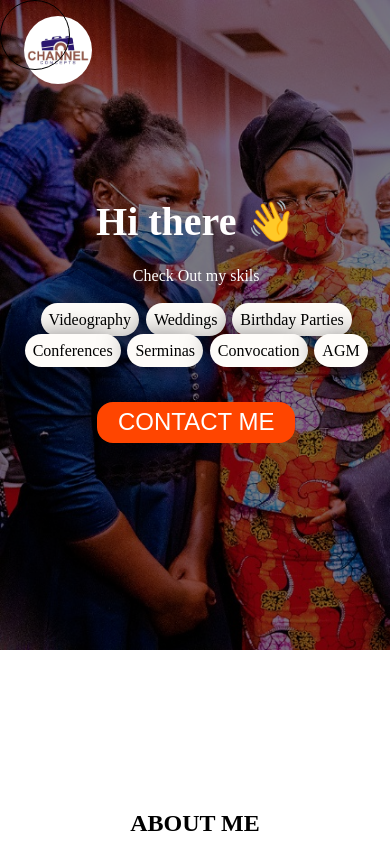
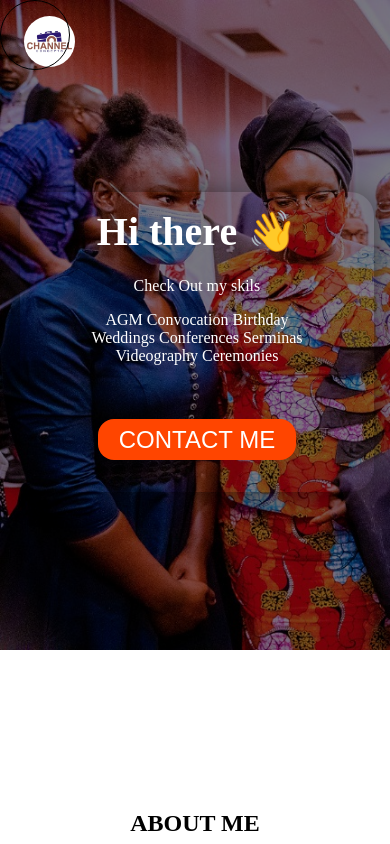
Before and after one commit to boluwatifee4/photo-chanel, a plain HTML site: page index.html in a window 390 px wide. Shown: the top 844 px of the page. Drawn offline with Linux system fonts and the light colour scheme; a web font is replaced by a local one.

Commit message:
testing mq

```diff
--- a/PC.css
+++ b/PC.css
@@ -39,17 +39,21 @@ header{
     align-items: center;
     justify-content: center;
     margin: 1rem 1rem;
-    top: 37%;
-    left: 24%;
+    top: 34%;
+    left: 16.3%;
 }
 .hero h3{
     font-size: 2.5rem;
+    color: white;
 }
-.hero span{
+.skil{
+    font-size: 1.5rem;
+}
+.hero{
     font-size: 1rem;
     font-weight: 500;
     color: black;
-    background-color: #FEFCF9;
+    background-color: transparent;
     padding: .5rem .5rem;
     border-radius: 1.5rem;
     box-shadow: 0 2px 29px rgba(0,0,0,0.5);
--- a/index.html
+++ b/index.html
@@ -44,8 +44,7 @@
             <h3>Hi there 👋 </h3>
             <div class="skills">
                 <p>Check Out my skils</p>
-                <span class="spa">Videography</span> <span class="spa">Weddings</span> <span class="spa">Birthday Parties</span> <br>
-                <span class="spa">Conferences</span> <span class="spa">Serminas</span> <span class="spa">Convocation</span> <span class="spa">AGM</span>
+                <p class="skil">AGM Convocation Birthday Weddings Conferences Serminas Videography Ceremonies</p>
             </div>
             <button><a href="+2347036742142">CONTACT ME</a></button>
         </div>
--- a/mq.css
+++ b/mq.css
@@ -1,4 +1,4 @@
-@media only screen and (max-width: 10724px) and (min-width:320px){
+@media only screen and (max-width: 1024px) and (min-width:320px){
     header{
         margin: 0 .5rem;
     }
@@ -9,16 +9,16 @@
     display: none   ;
 }
 .logo{
-    width: 20%;
+    width: 15%;
     border-radius: 3.5rem;
 }
 .hero{
     left: 1%;
-    top: 28%;
+    top: 27%;
+    padding: 1rem 3rem;
 }
-.spa {
-    margin-top: 5rem;
-    padding-top: 1rem;
+.skil{
+    font-size: 1rem;
 }
 #aboutMe{
     margin: 8rem .5rem;
@@ -45,8 +45,14 @@ footer{
     margin: 1rem .8rem;
     gap: .1rem;
 }
+.pre-footer p{
+    font-size: .9rem;
+}
 .footer-icons p{
     padding: 1rem 0;
+}
+.footer-links p{
+    font-size: .9rem;
 }
 /*.two2 img{
     width: 80%;
```
